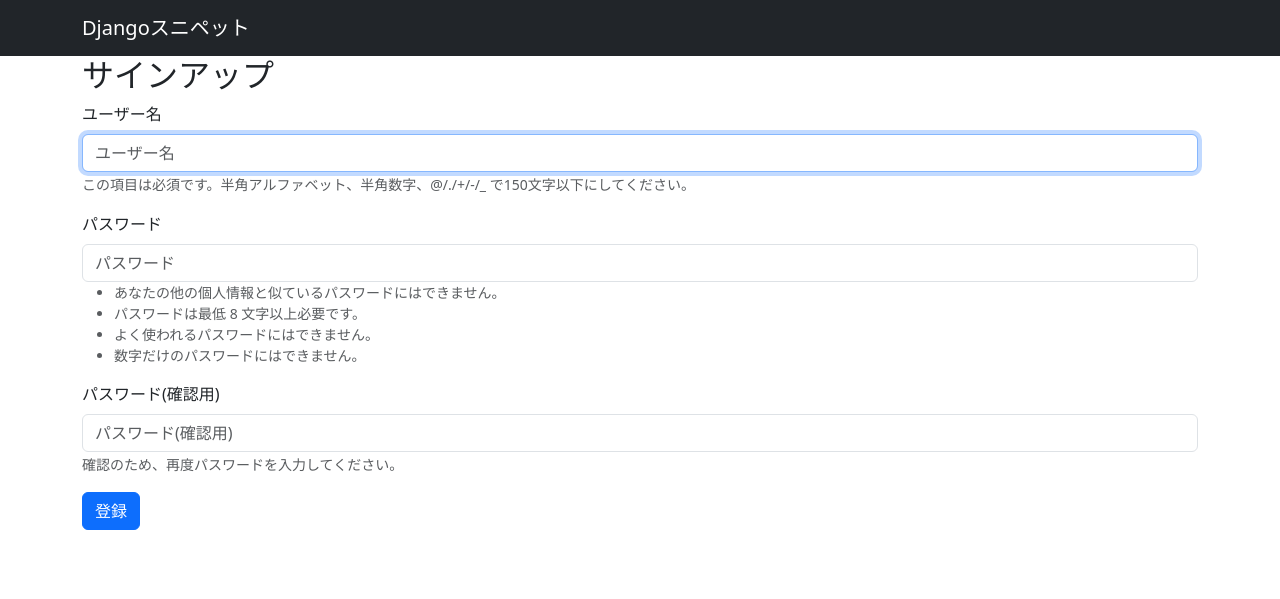
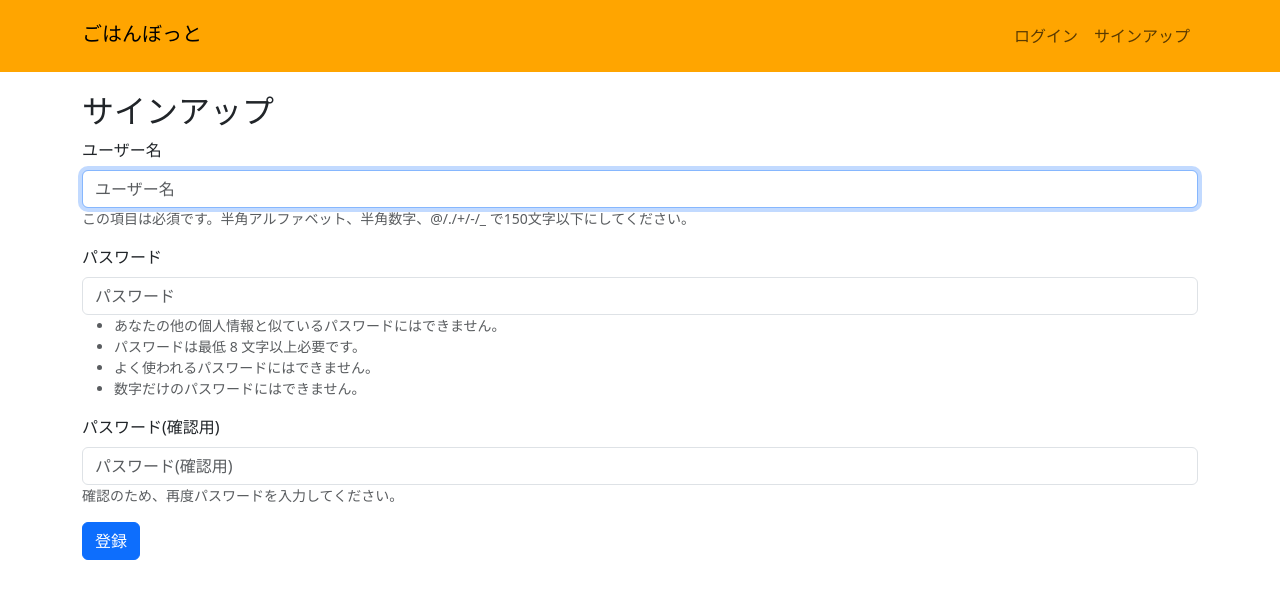
Before and after one commit to ginjiro1216/ginjiro-django-project, a Django app: page /accounts/signup/ in a window 1280 px wide. Shown: the top 599 px of the page. Run offline with Django 4.2, Linux system fonts and the light colour scheme; some libraries are stand-ins or nearby versions.

Commit message:
ログイン・ログアウト機能を追加

```diff
--- a/accounts/urls.py
+++ b/accounts/urls.py
@@ -8,7 +8,7 @@ urlpatterns = [
     path('signup/', CreateView.as_view(
         template_name='accounts/signup.html',
         form_class=UserCreationForm,
-        success_url='/s',
+        success_url='/',
     ), name='signup'),
     path('login/', LoginView.as_view(
         redirect_authenticated_user=True,
--- a/apps/settings.py
+++ b/apps/settings.py
@@ -92,9 +92,9 @@ AUTH_PASSWORD_VALIDATORS = [
     },
 ]
 
-# LOGIN_URL = 'accounts/login'
-# LOGIN_REDIRECT_URL = '/s'
-# LOGOUT_REDIRECT_URL = '/s'
+LOGIN_URL = 'accounts/login'
+LOGIN_REDIRECT_URL = '/'
+LOGOUT_REDIRECT_URL = '/'
 
 
 LANGUAGE_CODE = 'ja'
--- a/apps/urls.py
+++ b/apps/urls.py
@@ -1,16 +1,12 @@
-
 from django.contrib import admin
 from django.urls import path, include
 from django.conf import settings
 from gohanbot.views import top
-# from snippets.views import top as s_top
 
 urlpatterns = [
     path('admin/', admin.site.urls),
     path('', top, name='top'),
-    # path('s/', s_top, name='s_top'),
-    # path('s/snippets/', include('snippets.urls')),
-    path('gohanbot/', include('gohanbot.urls')),
+    path('', include('gohanbot.urls')),
     path('accounts/', include('accounts.urls')),
 ]
 
--- a/gohanbot/models.py
+++ b/gohanbot/models.py
@@ -1,5 +1,6 @@
 from django.db import models
 
+from django.conf import settings
 
 class FoodKind(models.Model):
     kind = models.CharField('種類', max_length=128)
@@ -15,6 +16,9 @@ class FoodShop(models.Model):
                                   verbose_name='種類',
                                   on_delete=models.CASCADE)
     description = models.TextField('説明', blank=True)
+    created_by = models.ForeignKey(settings.AUTH_USER_MODEL,
+                                   verbose_name='投稿者',
+                                   on_delete=models.CASCADE)
 
     def __str__(self):
         return self.shop
--- a/gohanbot/urls.py
+++ b/gohanbot/urls.py
@@ -2,6 +2,5 @@ from django.urls import path
 from gohanbot import views
 
 urlpatterns = [
-    path('', views.top,  name='shop_list'),
     path('lottery', views.lottery, name='lottery')
 ]
--- a/templates/accounts/base.html
+++ /dev/null
@@ -1,31 +0,0 @@
-{% load static %}
-{% load django_bootstrap5 %}
-
-<!DOCTYPE html>
-<html lang="en">
-<head>
-    <meta charset="UTF-8">
-    <title>Djangoスニペット</title>
-    {% bootstrap_css %}
-    {% bootstrap_javascript %}
-    <link rel="stylesheet" href="{% static 'snippets/css/style.css' %}">
-    {% block extraheader %}{% endblock %}
-</head>
-<body>
-<nav class="navbar navbar-expand flex-md-row navbar-dark bg-dark">
-    <div class="container justify-content-between">
-        <a href="/s" class="navbar-brand">Djangoスニペット</a>
-
-    </div>
-</nav>
-<main>
-    <div class="container">
-        {% block main %} {% endblock %}
-    </div>
-
-</main>
-
-</body>
-
-
-</html>
--- a/templates/accounts/login.html
+++ b/templates/accounts/login.html
@@ -1,4 +1,4 @@
-{% extends 'accounts/base.html' %}
+{% extends 'base.html' %}
 {% load django_bootstrap5 %}
 
 {% block main%}
--- a/templates/accounts/signup.html
+++ b/templates/accounts/signup.html
@@ -1,4 +1,4 @@
-{% extends 'accounts/base.html' %}
+{% extends 'base.html' %}
 {% load django_bootstrap5 %}
 
 {% block main%}
--- /dev/null
+++ b/templates/base.html
@@ -0,0 +1,47 @@
+{% load static %}
+{% load django_bootstrap5 %}
+
+<html lang="en">
+<head>
+    <meta charset="UTF-8">
+    <meta name="description" content="今日のごはんはなににしようかなあ" />
+    <link rel="icon" href="{% static 'img/favicon.ico' %}">
+    <link rel="apple-touch-icon" href="{% static 'img/favicon.ico' %}">
+    <meta name="viewport" content="width=device-width,initial-scale=1"/>
+    <title>ごはんぼっと</title>
+    {% bootstrap_css %}
+    {% bootstrap_javascript %}
+    {% block extraheader %}{% endblock %}
+</head>
+<body>
+<nav class="navbar navbar-expand flex-md-row navbar-light"
+     style="background-color: orange;">
+    <div class="container justify-content-between">
+        <a href="/" class="navbar-brand " style="padding-bottom: 10px;">ごはんぼっと</a>
+        <ul class="navbar navbar-nav mr-md-2">
+            {% if user.is_authenticated %}
+                <li class="nav-item">
+                    <a class="nav-link"
+                       href="{% url 'logout' %}">ログアウト</a>
+                </li>
+            {% else %}
+                <li class="nav-item"><a class="nav-link" href="{% url 'login' %}">ログイン</a>
+                </li>
+                <li class="nav-item"><a class="nav-link"
+                                        href="{% url 'signup' %}">サインアップ</a>
+                </li>
+            {% endif %}
+        </ul>
+    </div>
+</nav>
+<main style="margin-top: 20px;">
+    <div class="container">
+        {% block main %} {% endblock %}
+    </div>
+
+</main>
+
+</body>
+
+
+</html>
--- a/templates/gohanbot/lottery.html
+++ b/templates/gohanbot/lottery.html
@@ -1,4 +1,4 @@
-{% extends 'gohanbot/base.html' %}
+{% extends 'base.html' %}
 {% block main %}
 
     <div>
@@ -11,6 +11,6 @@
     </div>
     <div style="margin-top: 50px;">
         <h3>一覧に戻る</h3>
-        <a href="{% url 'shop_list' %}" class="btn btn-primary">ご飯くじ</a>
+        <a href="{% url 'top' %}" class="btn btn-primary">ご飯くじ</a>
     </div>
 {% endblock %}
```
Also changed, not shown: templates/gohanbot/base.html (deleted, +0 -30 lines), templates/gohanbot/shop_register.html (added, +10 -0 lines), templates/gohanbot/top.html (+5 -3 lines), gohanbot/migrations/0002_foodshop_created_by.py (added), static/img/favicon.ico (added).
